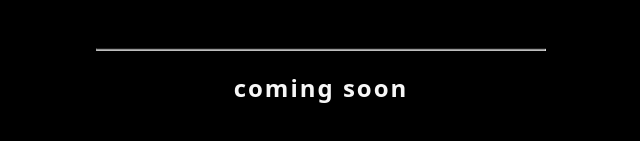
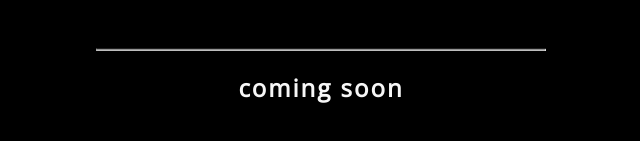
Before and after one commit to pmuvv/pmuvv.github.io, a plain HTML site: page index.html in a window 1280 px wide. Shown: the part 431-572 px from the top of the page, 319-959 px from the left. Drawn offline with nearby package versions, Linux system fonts and the light colour scheme.

Commit message:
Update main.css

```diff
--- a/css/main.css
+++ b/css/main.css
@@ -33,7 +33,7 @@ hr {
 }
 
 h2 {
-    font-family: 'Noto Sans', sans-serif;
+    font-family: 'Open Sans', sans-serif;
     color: #f7f7f7;
     /*text-align:center;*/
     letter-spacing: 2px;
```
